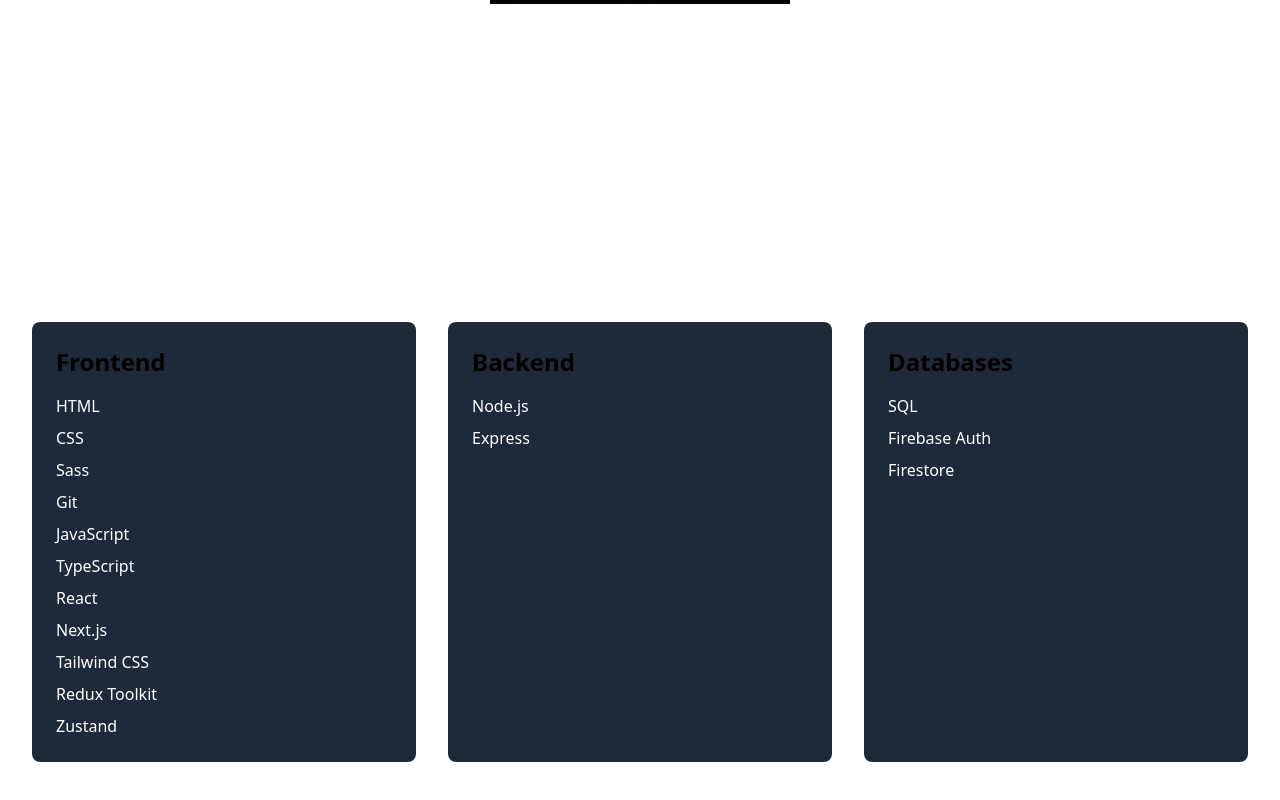
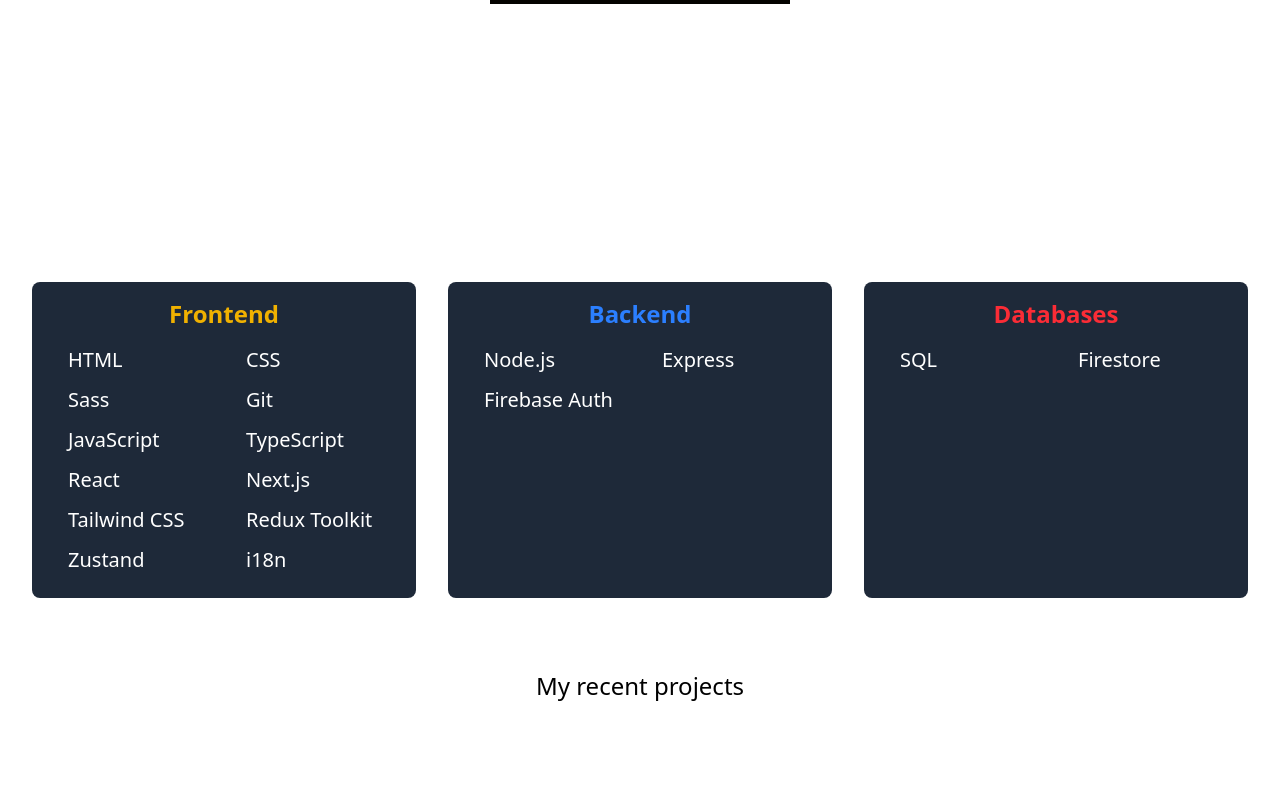
Before and after one commit to Shmyhelskiy/my-portfolio, a Next.js app: page / in a window 1280 px wide. Shown: the part 528-1328 px from the top of the page. Built offline with nearby package versions, Linux system fonts and the light colour scheme; no server answers.

Commit message:
add projects

```diff
--- a/app/components/About.tsx
+++ b/app/components/About.tsx
@@ -16,7 +16,7 @@
   return (
     <section
       id="about"
-      className="min-h-[80vh] text-center text-3xl flex flex-col items-center gap-6"
+      className="min-h-[75vh] scroll-mt-[140px] text-center text-3xl flex flex-col items-center gap-6"
     >
       <h1 className="font-bold text-lg md:text-3xl">{t('title')}</h1>
       <h2 className="text-base md:text-xl font-medium text-gray-800">
--- /dev/null
+++ b/app/components/Projects/Projects.tsx
@@ -0,0 +1,34 @@
+import { useTranslations } from "next-intl";
+
+interface Project {
+  title: string;
+  description: string;
+  demo: string;
+  code: string;
+}
+
+interface Projects {
+  mainTitle: string;
+  projects: { [key: string]: Project };
+}
+
+const Projects = () => {
+  const t = useTranslations("Projects");
+  const projectsDataArray: Projects[] = Object.values({
+    SkySight: t.raw("SkySight"),
+    TaskTamer: t.raw("TaskTamer"),
+    NumberCascade: t.raw("NumberCascade"),
+    SpotlightPage: t.raw("SpotlightPage")
+  });
+
+  return (
+    <section className="h-[100vh]">
+      <h2 className="text-center text-2xl front-bold"> {t('mainTitle')}</h2>
+      <article>
+
+      </article>
+    </section>
+  )
+}
+
+export default Projects
--- /dev/null
+++ b/app/components/Projects/ProjetctCard.tsx
@@ -0,0 +1,11 @@
+import React from 'react'
+
+const ProjetctCard = () => {
+  return (
+    <div className="bg-gray-800 p-4 rounded-lg w-full">
+
+    </div>
+  )
+}
+
+export default ProjetctCard
--- a/app/components/Skills/SkillsCard.tsx
+++ b/app/components/Skills/SkillsCard.tsx
@@ -1,4 +1,5 @@
 import { FC } from "react";
+import clsx from "clsx";
 
 interface SkillsCardProps {
     title: string;
@@ -7,12 +8,28 @@
 }
 
 const SkillsCard:FC<SkillsCardProps> = ({ title, skills, color }) => {
+  const colorClass = clsx({
+    "text-yellow-500": color === "yellow",
+    "text-blue-500": color === "blue",
+    "text-red-500": color === "red"
+  });
   return (
-    <div className="bg-gray-800 p-6 rounded-lg w-full">
-      <h2 className={`text-${color}-500 text-2xl font-bold mb-4`}>{title}</h2>
-      <ul className="text-white space-y-2">
+    <div className="bg-gray-800 p-4 rounded-lg w-full">
+      <h2 className={`${colorClass} text-center text-2xl font-bold mb-4`}>{title}</h2>
+      <ul className="text-white text-xl space-y-2 grid grid-cols-2 gap-1">
         {skills.map((skill) => (
-          <li key={skill}>{skill}</li>
+            <li key={skill}
+              className={clsx(
+                "w-fit pl-5 cursor-pointer hover:scale-105 hover:font-bold hover:translate-x-2 transition-transform duration-300 ",
+                {
+                  "hover:text-yellow-500": colorClass === "text-yellow-500",
+                  "hover:text-blue-500": colorClass === "text-blue-500",
+                  "hover:text-red-500": colorClass === "text-red-500"
+                }
+              )}
+            >
+              {skill}
+            </li>
         ))}
       </ul>
     </div>
--- a/app/components/Skills/SkillsSection.tsx
+++ b/app/components/Skills/SkillsSection.tsx
@@ -9,9 +9,9 @@
 const SkillsSection = () => {
   const t = useTranslations('Skills');
   const skillsDataArray: SkillCategory[] = Object.values({
-      frontend: t.raw("frontend"),
-      backend: t.raw("backend"),
-      databases: t.raw("databases")
+    frontend: t.raw("frontend"),
+    backend: t.raw("backend"),
+    databases: t.raw("databases")
   });
 
   const colors = ['yellow', 'blue', 'red'];
--- a/app/page.tsx
+++ b/app/page.tsx
@@ -3,6 +3,7 @@
 import About from './components/About';
 import QualitiesDisplay from './components/QualitiesDisplay';
 import SkillsSection from './components/Skills/SkillsSection';
+import Projects from './components/Projects/Projects';
 
 export async function generateMetadata({
   params,
@@ -25,6 +26,7 @@
       <About />
       {/* <QualitiesDisplay /> */}
       <SkillsSection />
+      <Projects />
     </main>
   );
 }
--- a/messages/en.json
+++ b/messages/en.json
@@ -29,23 +29,51 @@
       "Next.js",
       "Tailwind CSS",
       "Redux Toolkit",
-      "Zustand"
+      "Zustand",
+      "i18n"
     ]
     },
     "backend": {
       "title": "Backend",
       "technologies": [
         "Node.js",
-        "Express"
+        "Express",
+        "Firebase Auth"
       ]
     },
     "databases": {
       "title": "Databases",
       "technologies": [
         "SQL",
-        "Firebase Auth",
         "Firestore"
       ]
     }
+  },
+  "Projects": {
+    "mainTitle": "My recent projects",
+    "SkySight": {
+      "title": "SkySight",
+      "description": "A weather application created to display real-time weather data",
+      "demo": "https://next-weather-app-murex.vercel.app/",
+      "code": "https://github.com/Shmyhelskiy/next-weather-app"
+    },
+    "TaskTamer": {
+      "title": "Task Tamer",
+      "description": "a fully functional todo list application integrated with an API",
+      "demo": "https://shmyhelskiy.github.io/todo-with-app/",
+      "code": "https://github.com/Shmyhelskiy/todo-with-app"
+    },
+    "NumberCascade": {
+      "title": "Number Cascade",
+      "description": "a web-based implementation of the popular puzzle game",
+      "demo": "https://shmyhelskiy.github.io/Game_2048/",
+      "code": "https://github.com/Shmyhelskiy/Game_2048"
+    },
+    "SpotlightPage": {
+      "title": "Spotlight Page",
+      "description": " a sleek and engaging landing page designed to showcase products",
+      "demo": "https://shmyhelskiy.github.io/my-landing/",
+      "code": "https://github.com/Shmyhelskiy/my-landing"
+    }
   }
 }
--- a/messages/uk.json
+++ b/messages/uk.json
@@ -29,23 +29,51 @@
         "Next.js",
         "Tailwind CSS",
         "Redux Toolkit",
-        "Zustand"
+        "Zustand",
+        "i18n"
       ]
     },
     "backend": {
       "title": "Бекенд",
        "technologies": [
         "Node.js",
-        "Express"
+        "Express",
+        "Firebase Auth"
       ]
     },
     "databases": {
       "title": "Бази даних",
       "technologies": [
         "SQL",
-        "Firebase Auth",
         "Firestore"
       ]
     }
+  },
+  "Projects": {
+    "mainTitle": "Мої останні проекти",
+    "SkySight": {
+      "title": "SkySight",
+      "description": "Метеорологічний додаток, створений для відображення даних про погоду в режимі реального часу",
+      "demo": "https://next-weather-app-murex.vercel.app/",
+      "code": "https://github.com/Shmyhelskiy/next-weather-app"
+    },
+    "TaskTamer": {
+      "title": "Task Tamer",
+      "description": "Повнофункціональний додаток для створення списку справ, інтегрований з API",
+      "demo": "https://shmyhelskiy.github.io/todo-with-app/",
+      "code": "https://github.com/Shmyhelskiy/todo-with-app"
+    },
+    "NumberCascade": {
+      "title": "Number Cascade",
+      "description": "a web-based implementation of the popular puzzle game",
+      "demo": "https://shmyhelskiy.github.io/Game_2048/",
+      "code": "https://github.com/Shmyhelskiy/Game_2048"
+    },
+    "SpotlightPage": {
+      "title": "Spotlight Page",
+      "description": "Веб-реалізація популярної гри-головоломки",
+      "demo": "https://shmyhelskiy.github.io/my-landing/",
+      "code": "https://github.com/Shmyhelskiy/my-landing"
+    }
   }
 }
--- a/package.json
+++ b/package.json
@@ -9,6 +9,7 @@
     "lint": "next lint"
   },
   "dependencies": {
+    "clsx": "^2.1.1",
     "lucide-react": "^0.511.0",
     "motion": "^12.15.0",
     "next": "15.3.2",
```
Also changed, not shown: 1 other file (tests, documents, lock files or other folders).
